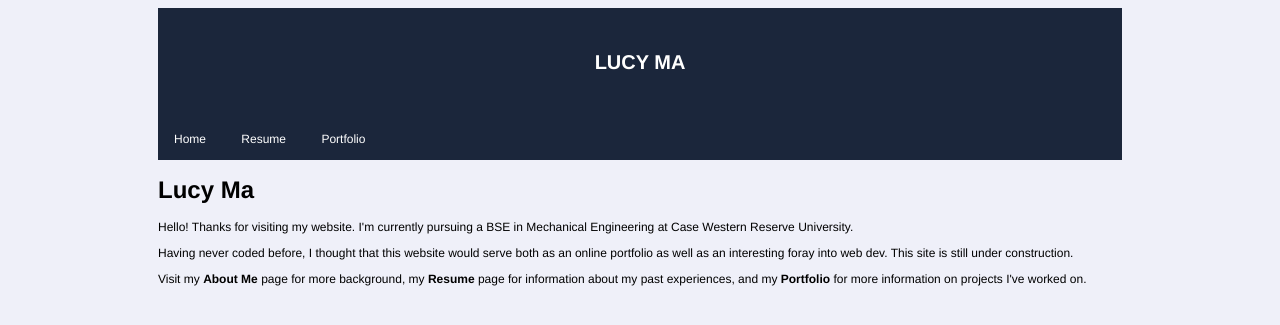
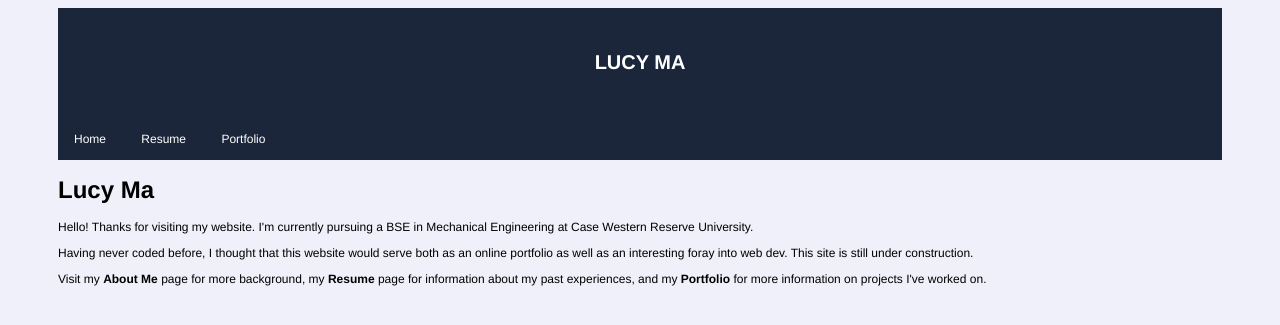
Before and after one commit to lucyttma/lucyttma.github.io, a Jekyll site: the page built from index.html, in a window 1280 px wide. Shown: the top 325 px of the page. Built offline with Jekyll 4.4.1, drawn with Linux system fonts in a browser that asks for light colours.

Commit message:
Update main.scss

```diff
--- a/_sass/main.scss
+++ b/_sass/main.scss
@@ -45,8 +45,8 @@ body {
   font-family: 'Helvetica', 'sans-serif';
   font-size: 12px;
   position:absolute;
-  left:150px;
-  right:150px;
+  left:50px;
+  right:50px;
 }
 
 .div-portfolio{
```
